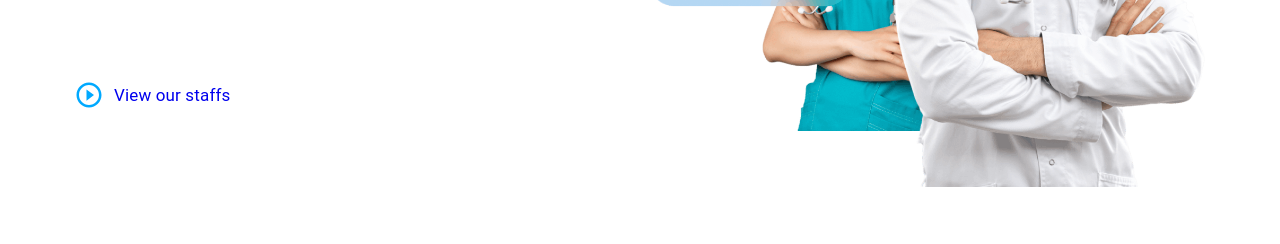
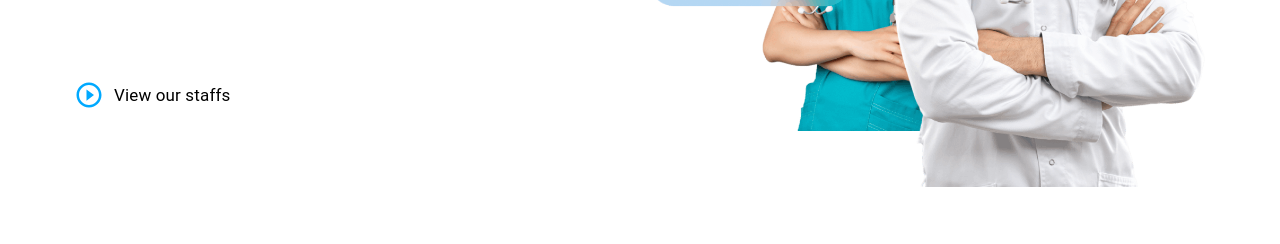
Before and after one commit to tom474/hospital_management_website, a React (Vite) app in the folder client/: page / in a window 1280 px wide. Shown: the part 448-692 px from the top of the page. Built offline with nearby package versions, Linux system fonts and the light colour scheme.

Commit message:
dev: change css

```diff
--- a/client/src/pages/Homepage.jsx
+++ b/client/src/pages/Homepage.jsx
@@ -41,7 +41,7 @@ const Homepage = () => {
                             </Typography>
                         </div>
 
-                        <NavLink to="/staffs" style={{textDecoration: 'none'}}>
+                        <NavLink to="/staffs" style={{textDecoration: 'none', color: 'black'}}>
                             <Box
                                 sx={{
                                     display: 'flex',
```
